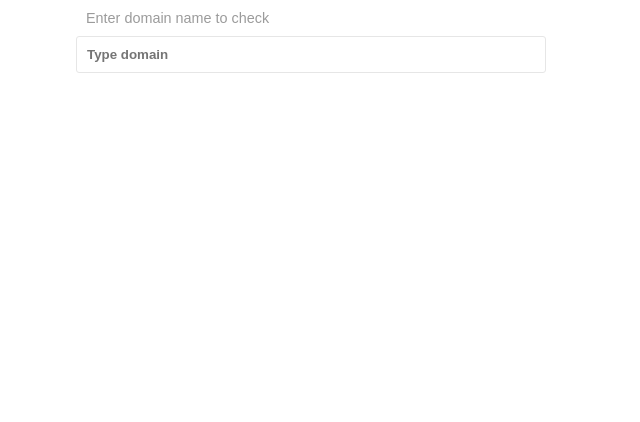
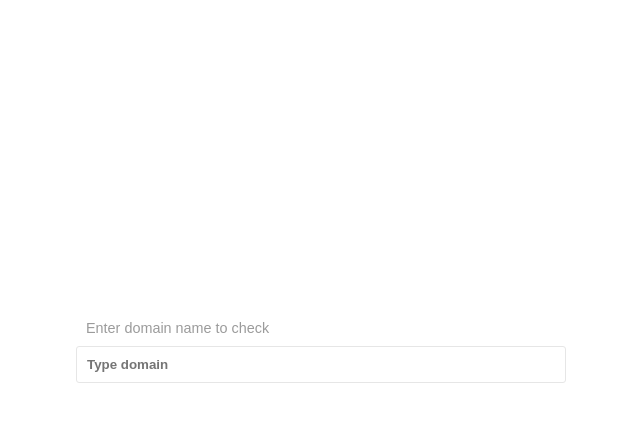
Before and after one commit to codex-team/domain-checker, a website built with webpack: page frontend/src/index.html in a window 1280 px wide. Shown: the whole page, without its empty margins (324-964 px from the left). Built offline with nearby package versions, Linux system fonts and the light colour scheme.

Commit message:
start page from center

```diff
--- a/frontend/src/css/main.css
+++ b/frontend/src/css/main.css
@@ -8,28 +8,34 @@ body {
     min-width: 250px;
     max-width: 500px;
     box-sizing: border-box;
+    width: 50%;
     padding: 10px;
-    width: 50%;
     margin: 0 auto;
     min-height: 100vh;
+    position: relative;
 }
 
-body > * {
+.wrapper {
+    width: 100%;
+    position: absolute;
+    top: 40%;
+}
+
+.wrapper > * {
     width: 100%;
     padding-bottom: 10px;
-}
-
-label {
-    padding-left: 10px;
-    width: 100%;
-    display: block;
-    font-size: 0.9em;
-    color: #9b9b9b;
 }
 
 #search-wrapper {
     display: flex;
     align-items: center;
+}
+
+label {
+    display: block;
+    padding-left: 10px;
+    font-size: 0.9em;
+    color: #9b9b9b;
 }
 
 #search-input {
@@ -40,11 +46,13 @@ label {
     outline: none;
     flex-grow: 1;
 }
-#status{
+
+#status {
     padding-left: 10px;
     font-size: 0.9em;
     color: #9b9b9b;
 }
+
 .results-domain-name {
     color: #9b9b9b;
 }
@@ -54,6 +62,8 @@ label {
 }
 
 .list {
+    float: left;
+    height: 100%;
     padding-left: 10px;
     display: flex;
     align-items: center;
--- a/frontend/src/index.html
+++ b/frontend/src/index.html
@@ -10,14 +10,15 @@
 </head>
 
 <body>
-
-<label for="search-input">Enter domain name to check</label>
-<div id="search-wrapper">
-    <input type="text" id="search-input" placeholder="Type domain">
-    <span id="status"></span>
+<div class="wrapper">
+    <label for="search-input">Enter domain name to check</label>
+    <div id="search-wrapper">
+        <input type="text" id="search-input" placeholder="Type domain">
+        <span id="status"></span>
+    </div>
+    <div id="results" class="list"></div>
 </div>
 
-<div id="results" class="list"></div>
 
 <script src="../dist/bundle.js"></script>
 </body>
```
